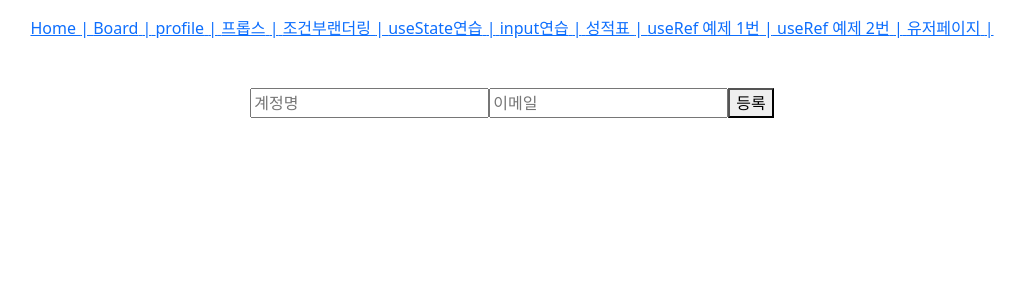
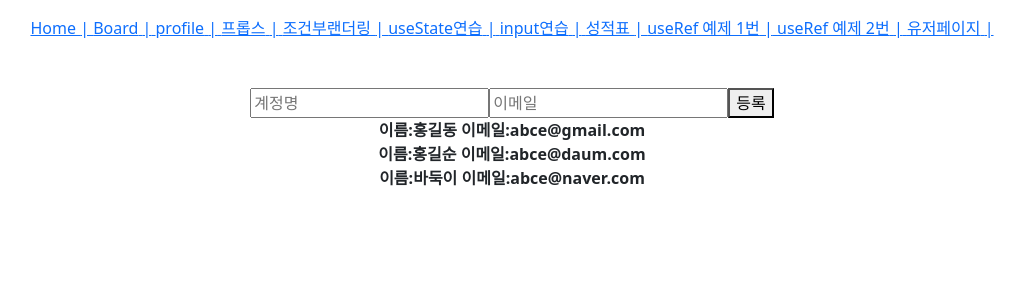
Before and after one commit to n3316202/react-vite-hjs-example2, a React (Vite) app: page /userpage in a window 1280 px wide. Shown: the top 300 px of the page, without its empty margins (128-1149 px from the left). Built offline with nearby package versions, Linux system fonts and the light colour scheme.

Commit message:
유저리스트 완성

```diff
--- /dev/null
+++ b/src/components/UserList.jsx
@@ -0,0 +1,24 @@
+import React from 'react';
+
+const User = ({ user }) => {
+  return (
+    <div>
+      <b>
+        {' '}
+        이름:{user.username} 이메일:{user.email}
+      </b>
+    </div>
+  );
+};
+
+const UserList = ({ users }) => {
+  return (
+    <div>
+      {users.map((user) => (
+        <User user={user} key={user.id} />
+      ))}
+    </div>
+  );
+};
+
+export default UserList;
--- a/src/pages/UserArrayPage.jsx
+++ b/src/pages/UserArrayPage.jsx
@@ -1,5 +1,6 @@
 import React, { useRef } from 'react';
 import CreateUser from '../components/CreateUser';
+import UserList from '../components/UserList';
 
 const UserArrayPage = () => {
   const users = [
@@ -32,6 +33,7 @@
   return(
   <div className="text-center mt-5">
     <CreateUser></CreateUser>
+    <UserList users={users}></UserList>
   </div>);
 };
 
```
